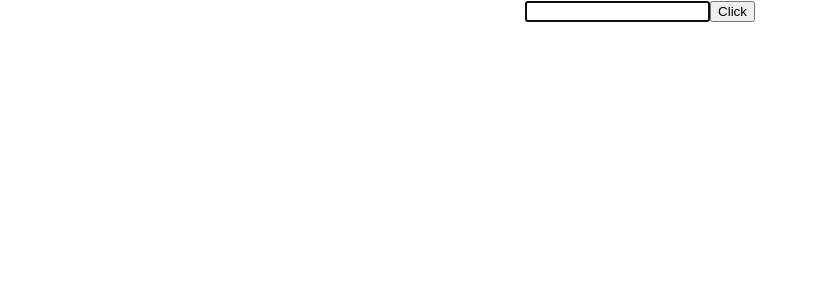
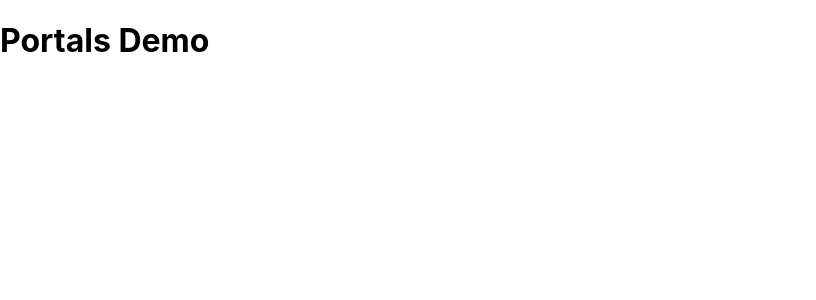
Before and after one commit to abhim5/React, a React (Create React App) app in the folder hello-world/: page / in a window 1280 px wide. Shown: the top 300 px of the page, without its empty margins (0-816 px from the left). Built offline with nearby package versions, Linux system fonts and the light colour scheme.

Commit message:
Learning Portal-Demo

```diff
--- a/hello-world/public/index.html
+++ b/hello-world/public/index.html
@@ -29,6 +29,7 @@
   <body>
     <noscript>You need to enable JavaScript to run this app.</noscript>
     <div id="root"></div>
+    <div id="portal-root"></div>
     <!--
       This HTML file is a template.
       If you open it directly in the browser, you will see an empty page.
--- a/hello-world/src/App.js
+++ b/hello-world/src/App.js
@@ -1,9 +1,10 @@
 // import logo from './logo.svg';
 import './App.css';
+import PortalDemo from './components/PortalDemo';
 // import PureComp from './components/PureComp';
 // import Table from './components/Table';
 // import ParentComp from './components/ParentComp';
-import RefsDemo from './components/RefsDemo';
+// import RefsDemo from './components/RefsDemo';
 // import Greet from './components/Greet';
 // import Welcome from './components/Welcome';
 // import Hello from './components/Hello';
@@ -18,7 +19,8 @@
 function App() {
   return (
     <div className="App">
-      <RefsDemo />
+      <PortalDemo />
+      {/* <RefsDemo /> */}
       {/* <ParentComp /> */}
       {/* <Table /> */}
       {/* <UserGreeting /> */}
--- /dev/null
+++ b/hello-world/src/components/PortalDemo.js
@@ -0,0 +1,11 @@
+import React from 'react'
+import ReactDOM from 'react-dom'
+
+function PortalDemo() {
+  return ReactDOM.createPortal(
+    <h1> Portals Demo </h1>,
+    document.getElementById('portal-root')
+  )
+}
+
+export default PortalDemo
```
